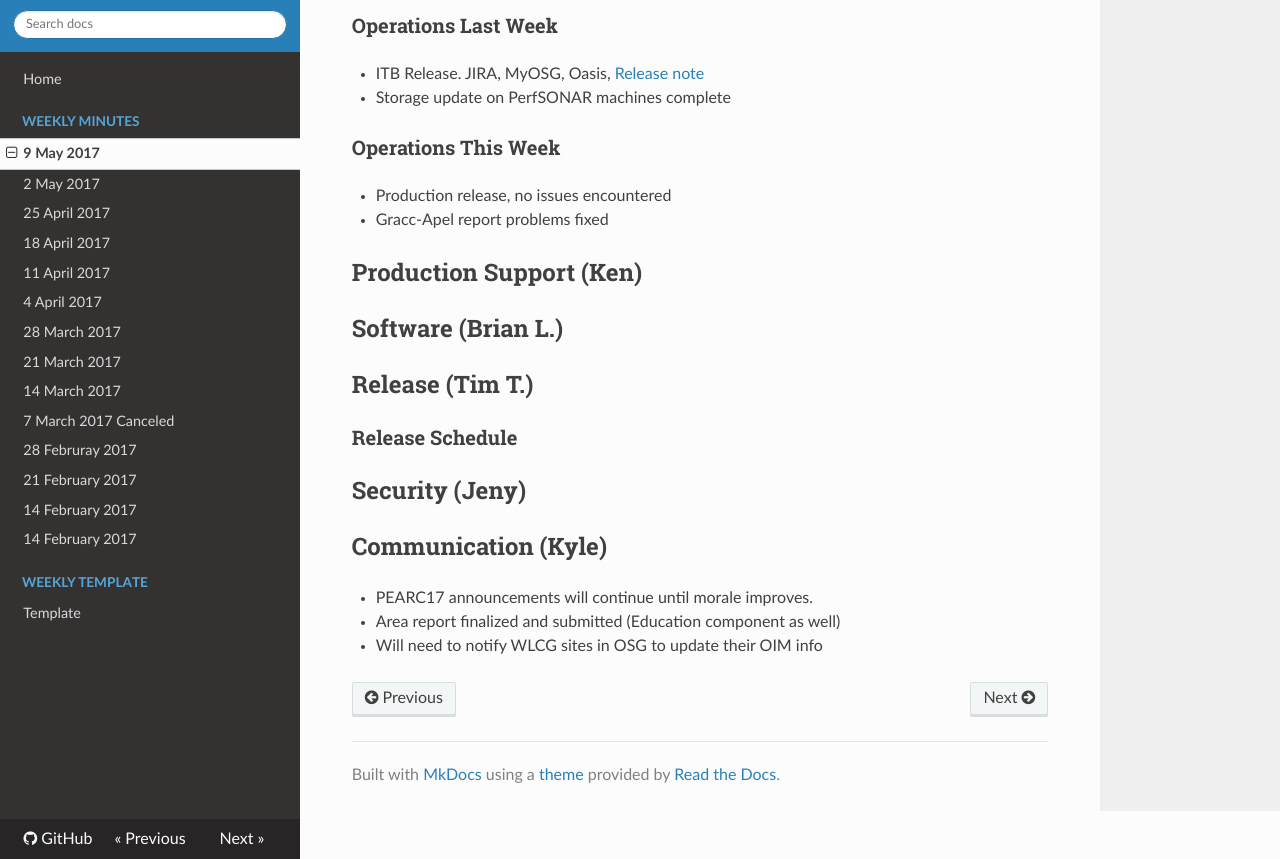
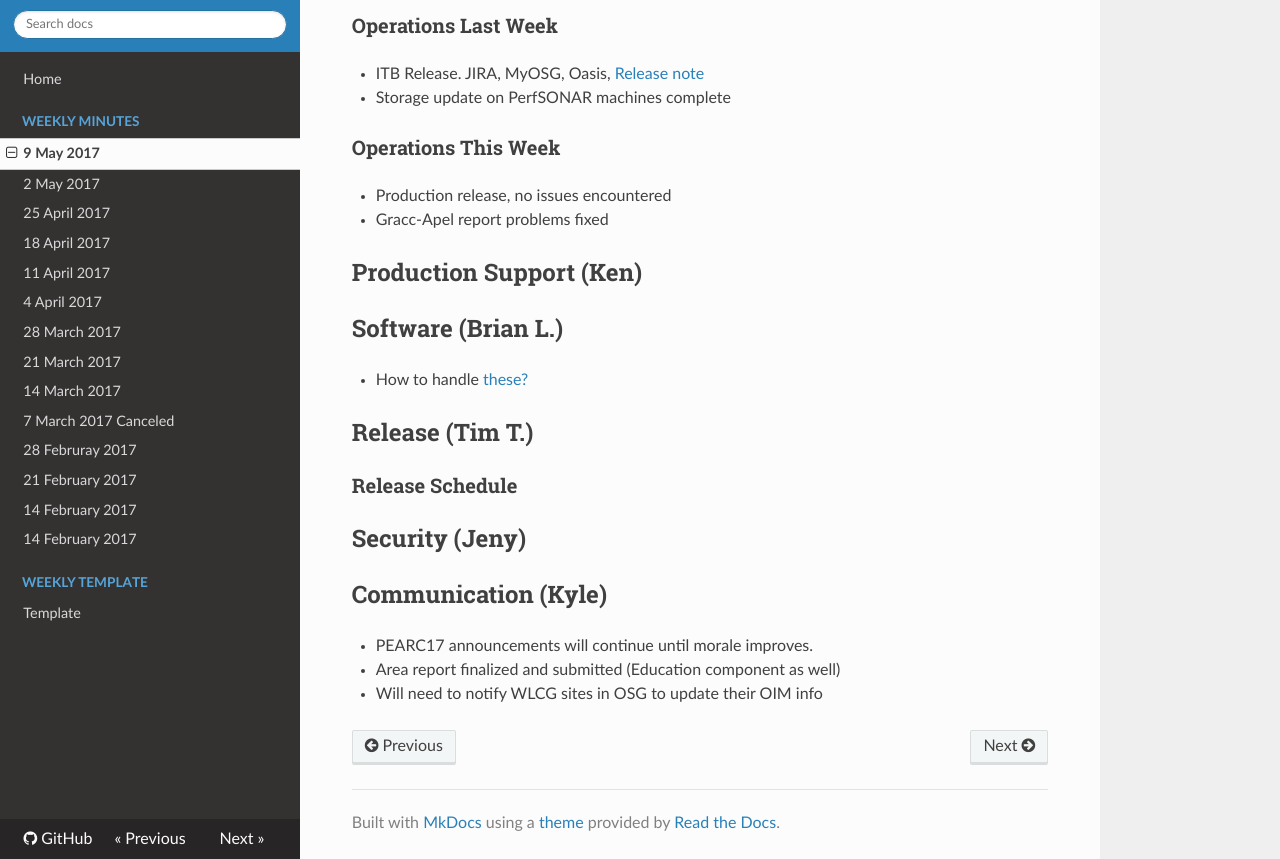
Before and after one commit to zsshah/production, an MkDocs documentation site: the page built from docs/WeeklyMinutes/09May2017.md, in a window 1280 px wide and 900 px high, scrolled down 1746 px, cut to the strip 41-900 px from the top of the window. Built offline with MkDocs 1.6.1, drawn with Linux system fonts in a browser that asks for light colours; nearby versions of some CDN libraries; old or Windows-style settings are respelled for this version of MkDocs.

Commit message:
Update 09May2017.md

```diff
--- a/docs/WeeklyMinutes/09May2017.md
+++ b/docs/WeeklyMinutes/09May2017.md
@@ -34,6 +34,7 @@
 ## Production Support (Ken)
 
 ## Software (Brian L.)
+   * How to handle [these?](https://ticket.grid.iu.edu/33717)
 
 ## Release (Tim T.)
 
```
